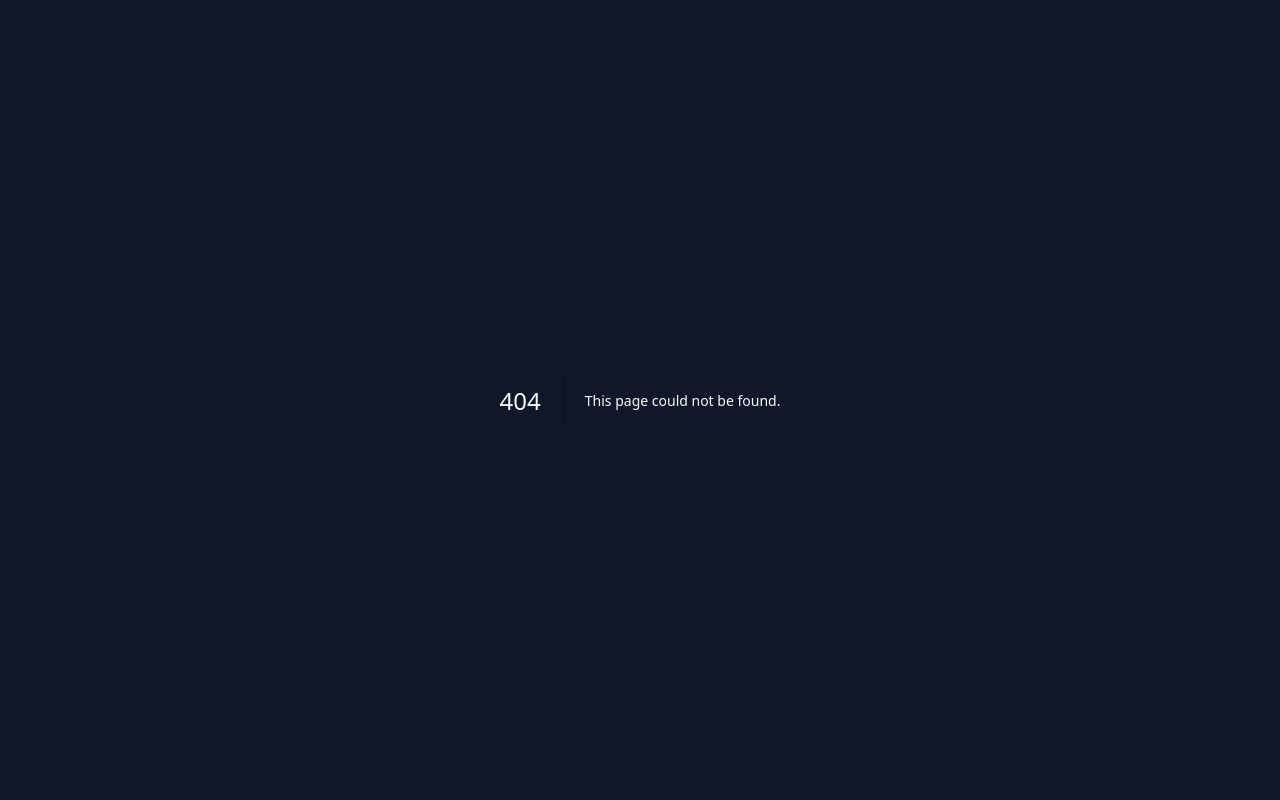
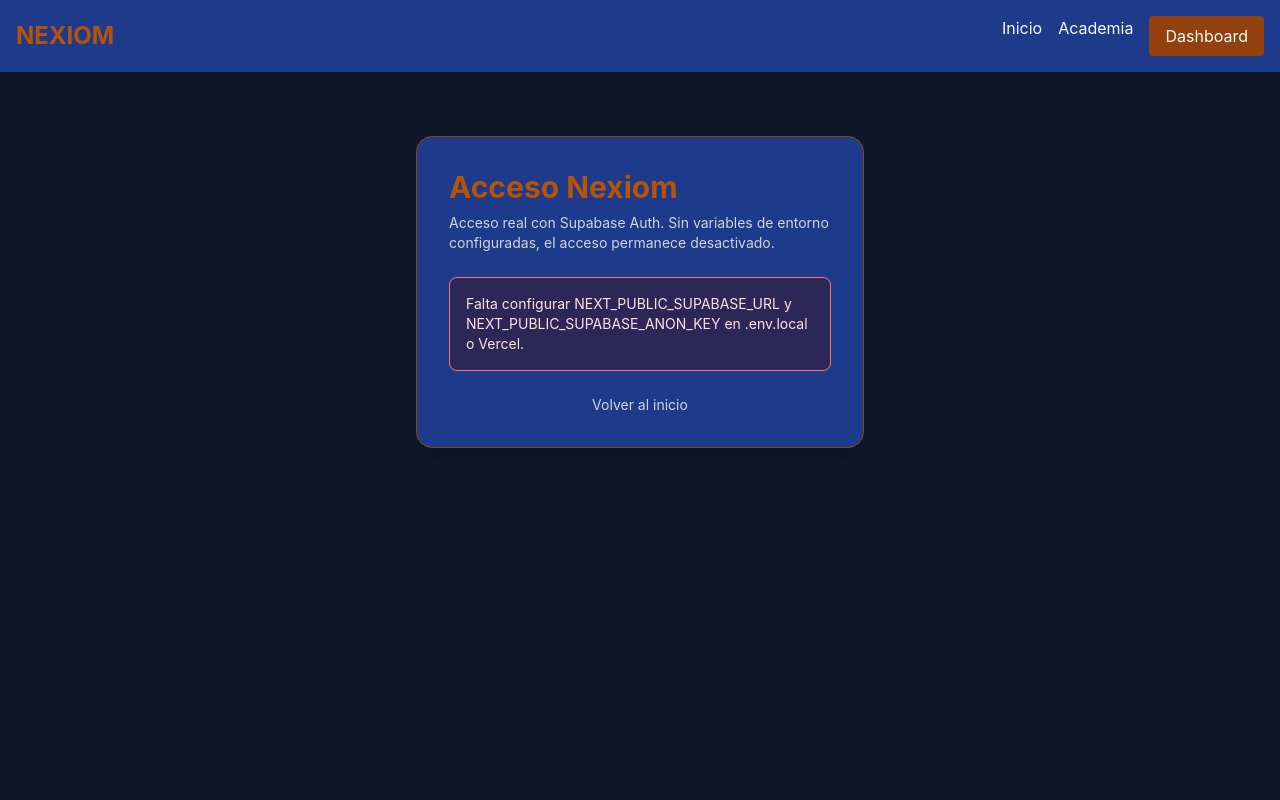
Before and after one commit to Giovannyceronp-stack/nexiom-web, a Next.js app: page /auth in a window 1280 px wide. Before the commit this address had no page. Shown: the top 800 px of the page. Built offline with nearby package versions, Linux system fonts and the light colour scheme; no server answers.

Commit message:
feat: add production Supabase Auth UI page

```diff
--- /dev/null
+++ b/src/app/auth/page.tsx
@@ -0,0 +1,65 @@
+'use client'
+
+import Link from 'next/link'
+import { useEffect } from 'react'
+import { useRouter } from 'next/navigation'
+import { Auth } from '@supabase/auth-ui-react'
+import { ThemeSupa } from '@supabase/auth-ui-shared'
+import { Header } from '@/components/Header'
+import { Footer } from '@/components/Footer'
+import { useSupabase } from '@/hooks/useSupabase'
+
+export default function AuthPage() {
+  const router = useRouter()
+  const { supabase, session, isSupabaseConfigured } = useSupabase()
+
+  useEffect(() => {
+    if (session) router.push('/dashboard')
+  }, [session, router])
+
+  return (
+    <>
+      <Header />
+      <main className="min-h-screen bg-nexiom-dark px-4 py-16">
+        <section className="mx-auto max-w-md rounded-2xl border border-nexiom-bronze bg-nexiom-blue p-8 shadow-xl">
+          <h1 className="mb-2 text-3xl font-bold text-nexiom-bronze-light">Acceso Nexiom</h1>
+          <p className="mb-6 text-sm text-gray-300">
+            Acceso real con Supabase Auth. Sin variables de entorno configuradas, el acceso permanece desactivado.
+          </p>
+
+          {!isSupabaseConfigured || !supabase ? (
+            <div className="rounded-lg border border-red-400 bg-red-950/40 p-4 text-sm text-red-100">
+              Falta configurar NEXT_PUBLIC_SUPABASE_URL y NEXT_PUBLIC_SUPABASE_ANON_KEY en .env.local o Vercel.
+            </div>
+          ) : (
+            <Auth
+              supabaseClient={supabase}
+              appearance={{ theme: ThemeSupa }}
+              theme="dark"
+              providers={[]}
+              localization={{
+                variables: {
+                  sign_in: {
+                    email_label: 'Correo electrónico',
+                    password_label: 'Clave de acceso',
+                    button_label: 'Entrar',
+                  },
+                  sign_up: {
+                    email_label: 'Correo electrónico',
+                    password_label: 'Clave de acceso',
+                    button_label: 'Crear cuenta',
+                  },
+                },
+              }}
+            />
+          )}
+
+          <Link href="/" className="mt-6 block text-center text-sm text-gray-300 hover:text-nexiom-bronze-light">
+            Volver al inicio
+          </Link>
+        </section>
+      </main>
+      <Footer />
+    </>
+  )
+}
```
